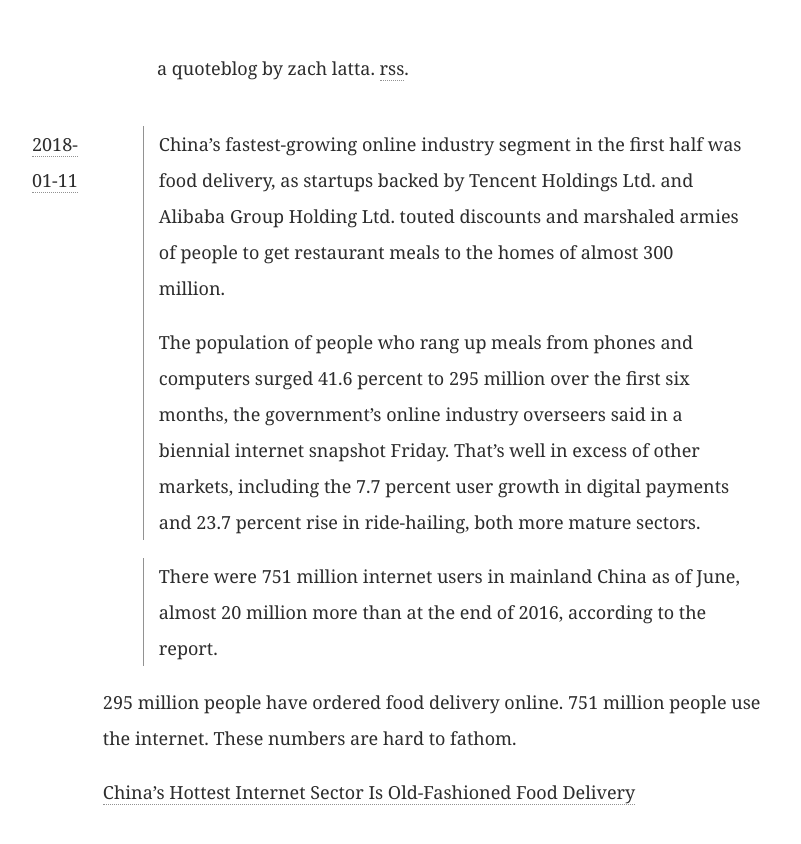
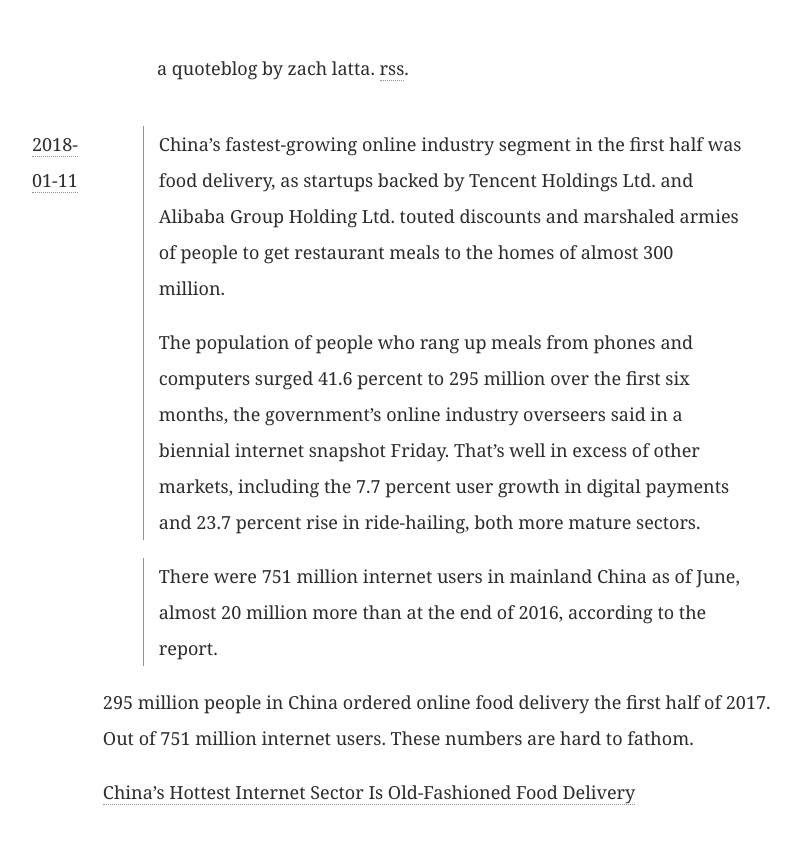
Before and after one commit to zachlatta/zachlatta.com, a Jekyll site: the page built from quotes/_posts/2018-01-11-chinese-food-delivery-apps-are-huge.md, in a window 1280 px wide. Shown: the top 844 px of the page, without its empty margins (208-1009 px from the left). Built offline with Jekyll 4.4.1, drawn with Linux system fonts in a browser that asks for light colours.

Commit message:
Improve wording

```diff
--- a/quotes/_posts/2018-01-11-chinese-food-delivery-apps-are-huge.md
+++ b/quotes/_posts/2018-01-11-chinese-food-delivery-apps-are-huge.md
@@ -9,6 +9,6 @@
 
 > There were 751 million internet users in mainland China as of June, almost 20 million more than at the end of 2016, according to the report.
 
-295 million people have ordered food delivery online. 751 million people use the internet. These numbers are hard to fathom.
+295 million people in China ordered online food delivery the first half of 2017. Out of 751 million internet users. These numbers are hard to fathom.
 
 [China's Hottest Internet Sector Is Old-Fashioned Food Delivery](https://www.bloomberg.com/news/articles/2017-08-04/china-s-hottest-internet-sector-is-old-fashioned-food-delivery)
```
